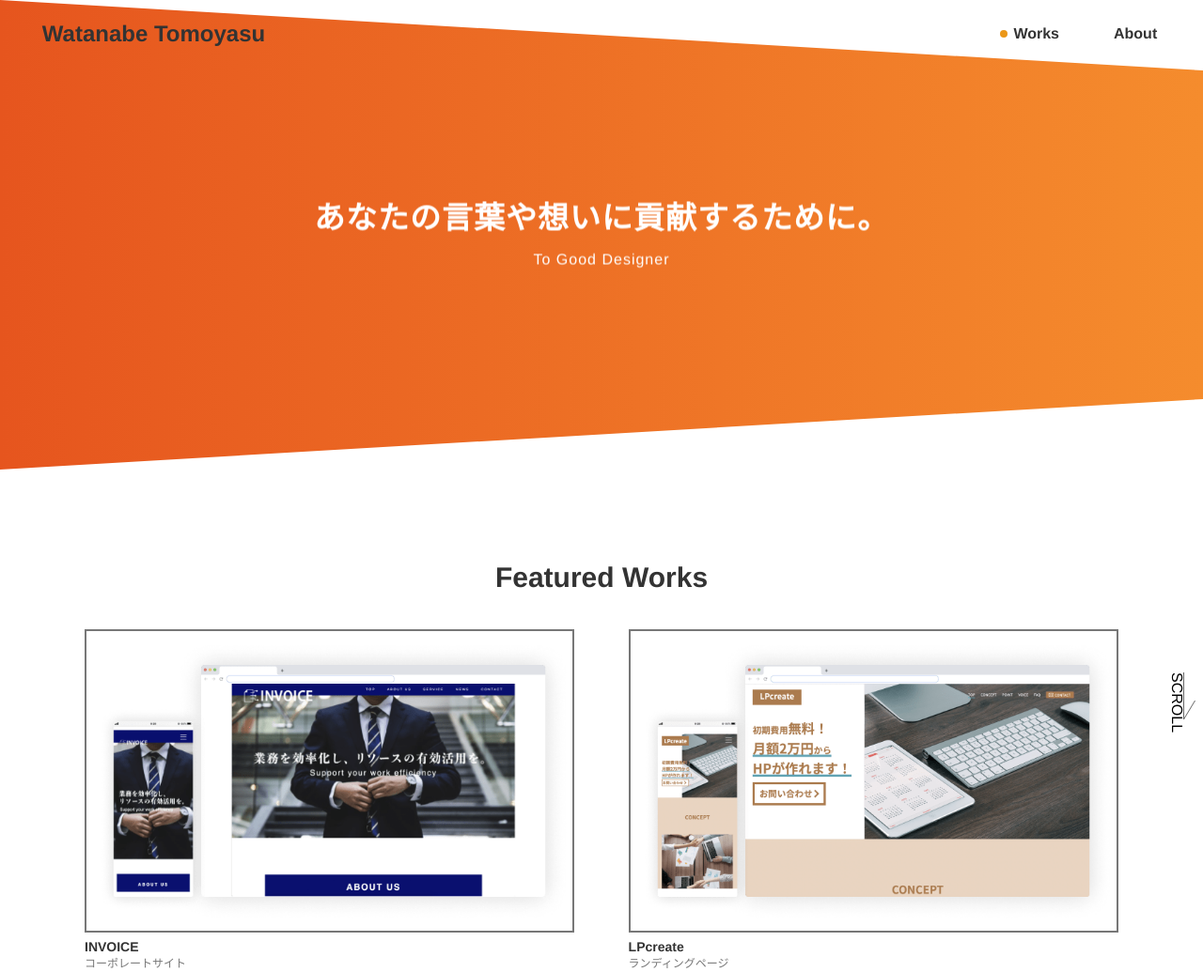
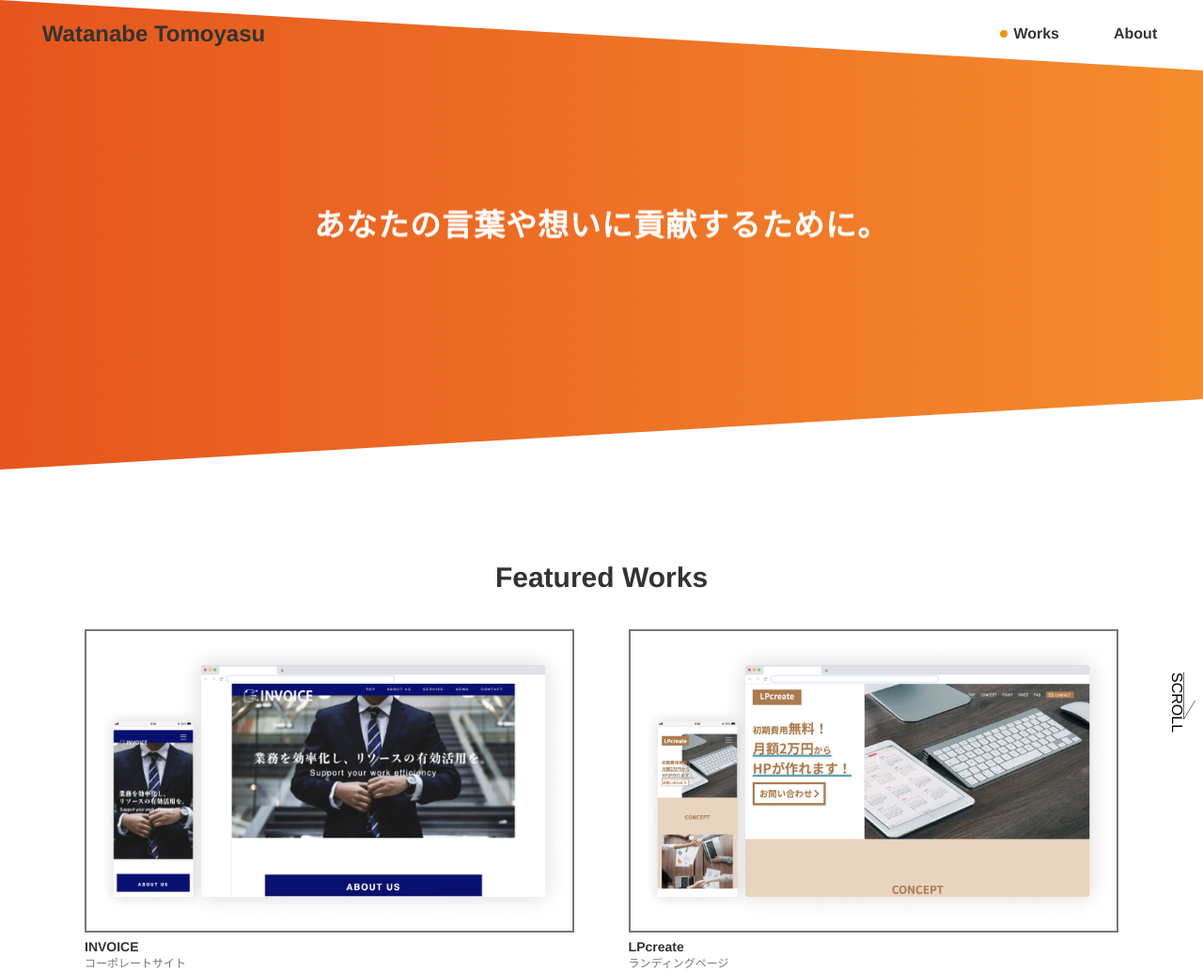
Before and after one commit to tomoyasu-10/portfolio, a plain HTML site: page index.html in a window 1280 px wide. Shown: the top 1035 px of the page at 94% size. Drawn offline with nearby package versions, Linux system fonts and the light colour scheme.

Commit message:
Update index.html

```diff
--- a/index.html
+++ b/index.html
@@ -66,7 +66,7 @@
           <span class="blurTrigger">あなたの言葉や想いに貢献するために。</span>
         </p>
         <p class="kv-message">
-          <span class="blurTrigger-sub">To Good Designer</span>
+          <span class="blurTrigger-sub"></span>
         </p>
       </div>
     </div>
```
